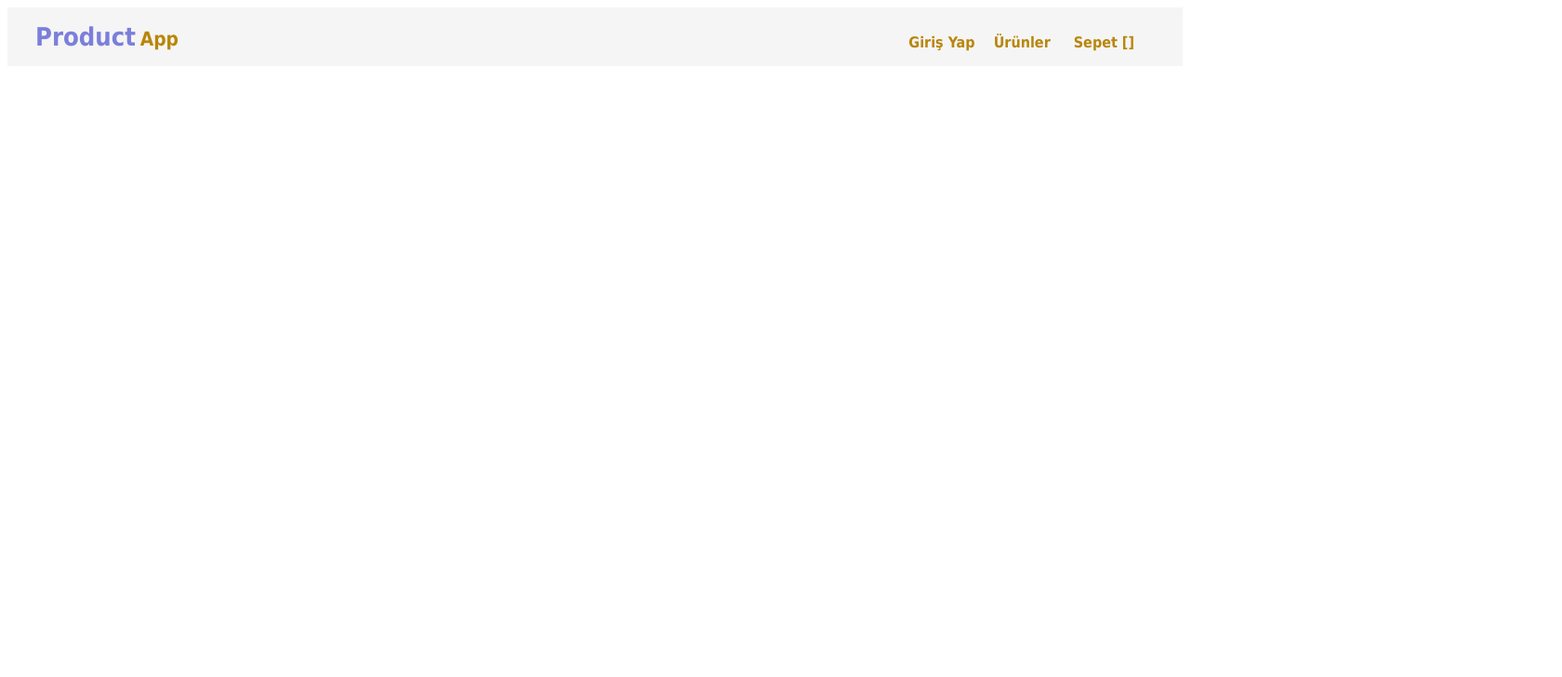
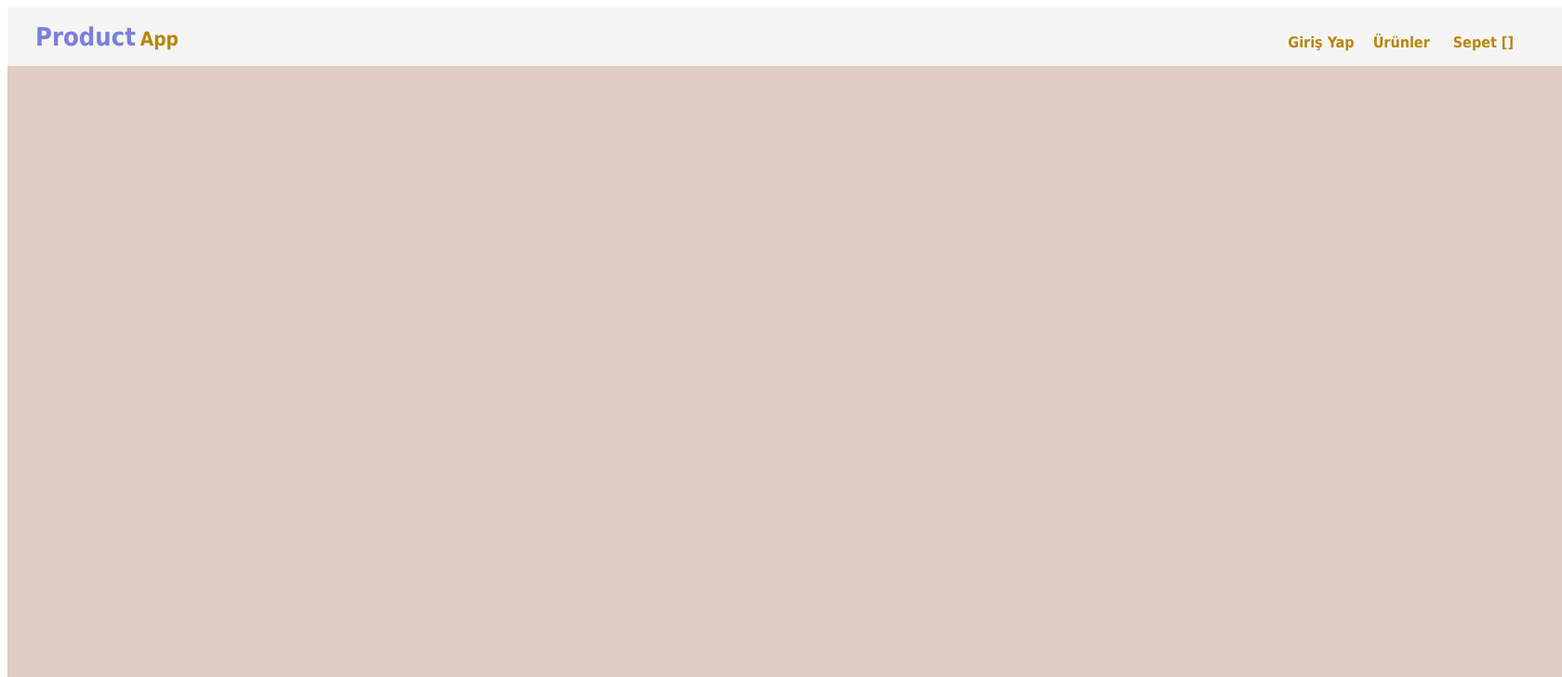
Before and after one commit to ahmetakyapi/Angular-Product-App, an Angular app: page / in a window 1280 px wide. Shown: the top 728 px of the page at 93% size, 1680 px wide, since content can reach past the window. Built offline with nearby package versions, Linux system fonts and the light colour scheme.

Commit message:
Change the color and some css style for app component.

```diff
--- a/src/app/app.component.css
+++ b/src/app/app.component.css
@@ -0,0 +1,11 @@
+* {
+margin: 0;
+padding: 0;
+box-sizing: border-box;
+}
+
+.site-container {
+min-height: 100vh;
+min-width: 209vh;
+background-color: rgb(224, 204, 194);
+}
--- a/src/app/app.component.html
+++ b/src/app/app.component.html
@@ -1,2 +1,4 @@
-<app-navbar></app-navbar>
-<router-outlet></router-outlet>
+<div class="site-container">
+    <app-navbar></app-navbar>
+    <router-outlet></router-outlet>
+</div>
```
